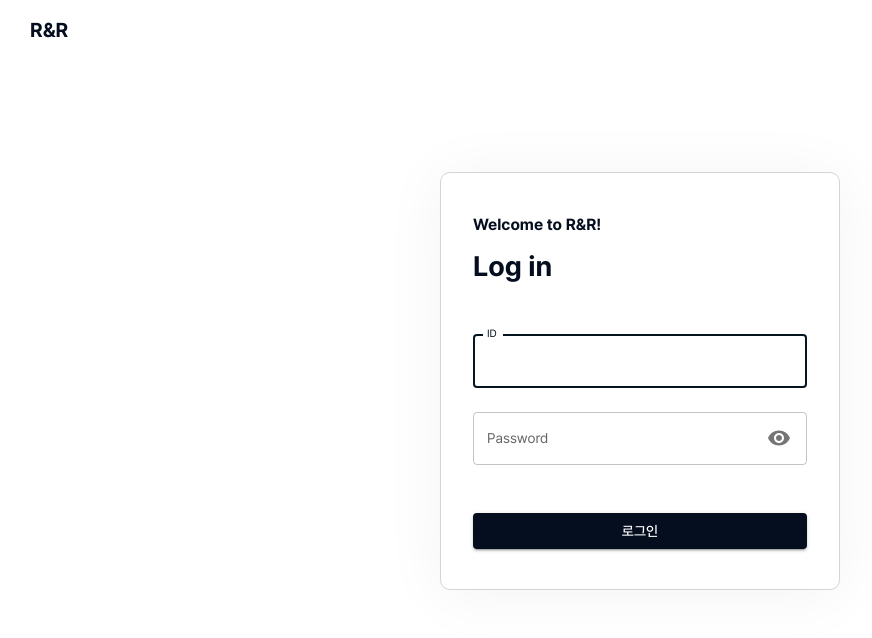
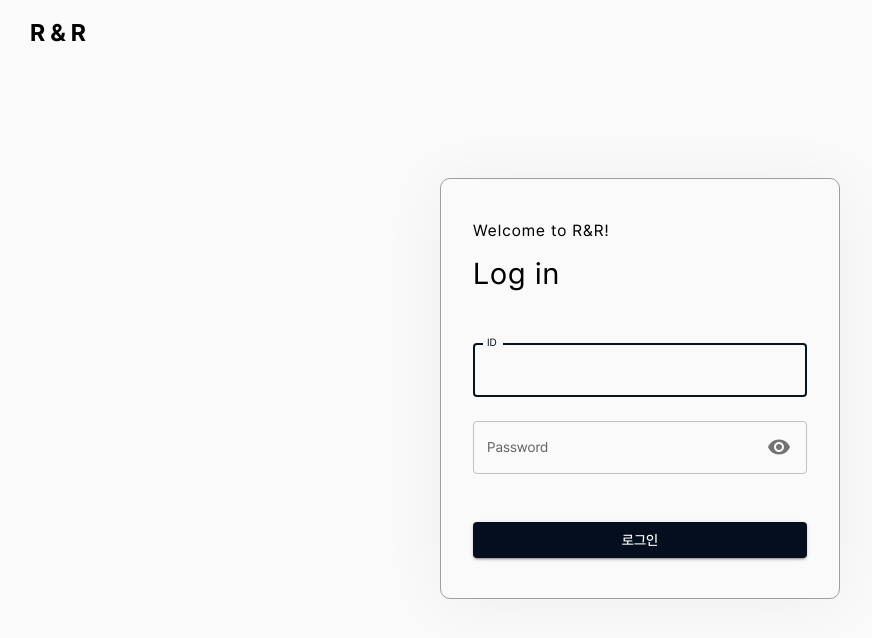
Before and after one commit to npthl2/ai-pr, a React (Vite) app: page /login in a window 1280 px wide. Shown: the top 638 px of the page, without its empty margins (0-872 px from the left). Built offline with nearby package versions, Linux system fonts and the light colour scheme; what simple-zustand-devtools would draw is missing.

Commit message:
MUI Color, Typography 적용

```diff
--- a/src/pages/auth/Login.styled.tsx
+++ b/src/pages/auth/Login.styled.tsx
@@ -1,32 +1,97 @@
+// import styled from '@emotion/styled';
+// import { Box } from '@mui/material';
+
+// export const LoginContainer = styled(Box)`
+//     display: flex;
+//     flex-direction: column;
+//     min-height: 100vh;
+//     background-color: #ffffff;
+//     padding: 15px 30px;
+// `;
+
+// export const LogoText = styled.h1`
+//     color: #050E1F;
+//     font-size: 20px;
+//     margin: 0;
+// `;
+
+// export const FormContainer = styled(Box)`
+//     display: flex;
+//     flex-direction: column;
+//     width: 400px;
+//     margin: 126.5px auto;
+//     padding: 40px 32px;
+//     gap: 24px;
+//     background: #FFFFFF;
+//     border: 1px solid #D1D6DA;
+//     border-radius: 10px;
+//     box-shadow: 0px 4px 64px rgba(0, 0, 0, 0.05);
+// `;
+
+// export const TitleContainer = styled(Box)`
+//     display: flex;
+//     flex-direction: column;
+//     gap: 8px;
+//     margin-bottom: 24px;
+// `;
+
+// export const Title = styled.h2`
+//     color: #050E1F;
+//     font-size: 16px;
+//     margin: 0;
+// `;
+
+// export const Subtitle = styled.h3`
+//     color: #050E1F;
+//     font-size: 28px;
+//     margin: 0;
+// `;
+
+// export const AlertContainer = styled(Box)`
+//     margin-bottom: 24px;
+// `;
+
+// export const FormFieldsContainer = styled(Box)`
+//     display: flex;
+//     flex-direction: column;
+//     gap: 24px;
+//     margin-bottom: 24px;
+// `;
+
 import styled from '@emotion/styled';
-import { Box } from '@mui/material';
+import { Typography, Box } from '@mui/material';
+import { grey } from '@mui/material/colors';
+import { Theme } from '@mui/material';
+// import type { Theme } from '@mui/material/styles';
 
-export const LoginContainer = styled(Box)`
-    display: flex;
-    flex-direction: column;
-    min-height: 100vh;
-    background-color: #ffffff;
-    padding: 15px 30px;
-`;
+export const LogoText = styled(Typography)(({ theme }: { theme: Theme }) => ({
+    color: theme.palette.common.black,
+    fontSize: '24px', // 폰트 크기
+    fontWeight: 700, // 글자 굵기를 700으로 설정 (Bold 효과)
+    letterSpacing: '5px', // 글자 사이 간격을 0.5px로 설정
+    margin: 0, // 여백 제거
+  }));
 
-export const LogoText = styled.h1`
-    color: #050E1F;
-    font-size: 20px;
-    margin: 0;
-`;
+export const LoginContainer = styled(Box)({
+    display: 'flex',
+    flexDirection: 'column',
+    minHeight: '100vh',
+    backgroundColor: grey[50],
+    padding: '15px 30px',
+  });
 
-export const FormContainer = styled(Box)`
-    display: flex;
-    flex-direction: column;
-    width: 400px;
-    margin: 126.5px auto;
-    padding: 40px 32px;
-    gap: 24px;
-    background: #FFFFFF;
-    border: 1px solid #D1D6DA;
-    border-radius: 10px;
-    box-shadow: 0px 4px 64px rgba(0, 0, 0, 0.05);
-`;
+export const FormContainer = styled(Box)({
+    display: 'flex',
+    flexDirection: 'column',
+    width: '400px',
+    margin: '126.5px auto',
+    padding: '40px 32px',
+    gap: '24px',
+    backgroundColor: grey[50],
+    border: `1px solid ${grey[500]}`,
+    borderRadius: '10px',
+    boxShadow: '0px 4px 64px rgba(0, 0, 0, 0.05)',
+  });
 
 export const TitleContainer = styled(Box)`
     display: flex;
@@ -35,17 +100,21 @@ export const TitleContainer = styled(Box)`
     margin-bottom: 24px;
 `;
 
-export const Title = styled.h2`
-    color: #050E1F;
-    font-size: 16px;
-    margin: 0;
-`;
+export const Title = styled(Typography)(({ theme }: { theme: Theme }) => ({
+    color: theme.palette.common.black,
+    fontSize: '16px', // 폰트 크기
+    fontWeight: 300, // 글자 굵기를 700으로 설정 (Bold 효과)
+    letterSpacing: '1px', // 글자 사이 간격을 0.5px로 설정
+    margin: 0, // 여백 제거
+}));
 
-export const Subtitle = styled.h3`
-    color: #050E1F;
-    font-size: 28px;
-    margin: 0;
-`;
+export const Subtitle = styled(Typography)(({ theme }: { theme: Theme }) => ({
+    color: theme.palette.common.black,
+    fontSize: '30px', // 폰트 크기
+    fontWeight: 300, // 글자 굵기를 700으로 설정 (Bold 효과)
+    letterSpacing: '1px', // 글자 사이 간격을 0.5px로 설정
+    margin: 0, // 여백 제거
+}));
 
 export const AlertContainer = styled(Box)`
     margin-bottom: 24px;
--- a/src/pages/auth/Login.tsx
+++ b/src/pages/auth/Login.tsx
@@ -11,6 +11,7 @@ import {
 } from './Login.styled';
 import LoginForm from './components/LoginForm';
 import { LoginError } from './Login.model';
+import { getTheme } from '@theme/theme';
 
 const Login = () => {
     // 로그인 폼 데이터 상태
@@ -73,11 +74,11 @@ const Login = () => {
 
     return (
         <LoginContainer>
-            <LogoText>R&R</LogoText>
+            <LogoText theme={getTheme('light')}>R&R</LogoText>
             <FormContainer>
                 <TitleContainer>
-                    <Title>Welcome to R&R!</Title>
-                    <Subtitle>Log in</Subtitle>
+                    <Title theme={getTheme('light')}>Welcome to R&R!</Title>
+                    <Subtitle theme={getTheme('light')}>Log in</Subtitle>
                 </TitleContainer>
                 <LoginForm
                     formData={formData}
```
